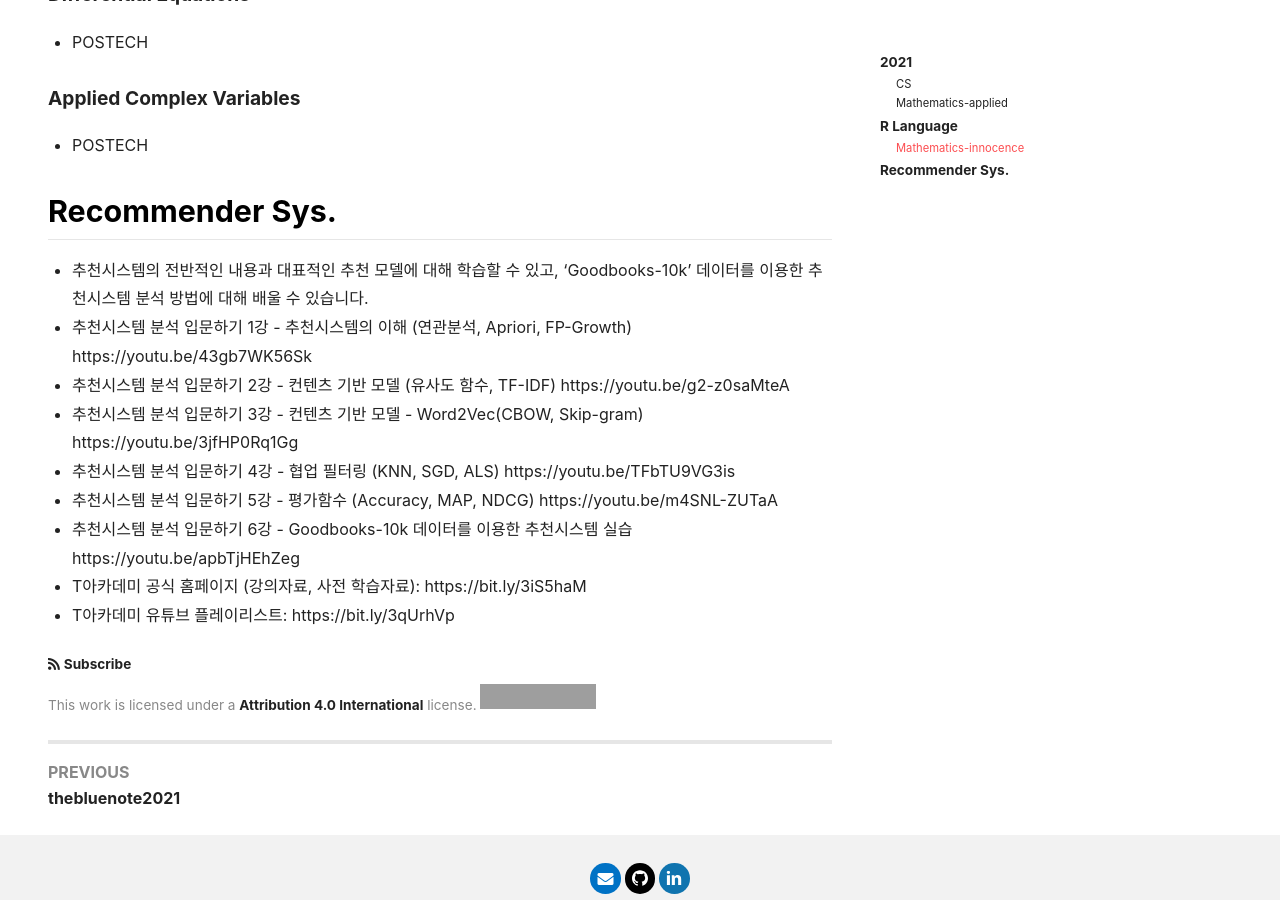
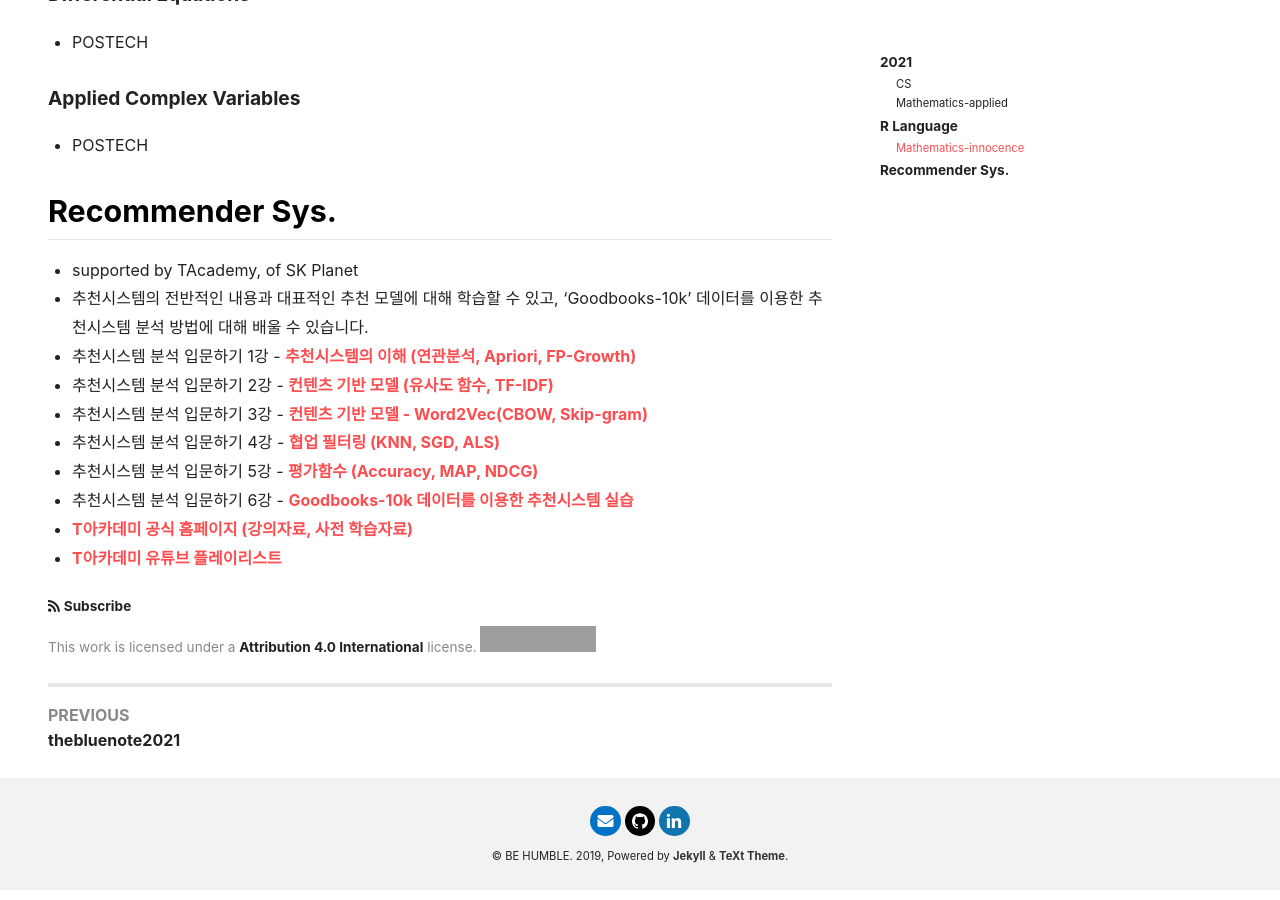
Before and after one commit to underthelights/previous, a Jekyll site: the page built from _posts/thebluenote/2021-01-07-2021thefirsthalf.md, in a window 1280 px wide and 900 px high, scrolled down 6428 px. Built offline with Jekyll 4.4.1, drawn with Linux system fonts in a browser that asks for light colours; nearby versions of some CDN libraries; comment, search, counter and statistics services are not loaded; grey boxes are pictures that could not be loaded.

Commit message:
Update 2021-01-07-2021thefirsthalf.md

```diff
--- a/_posts/thebluenote/2021-01-07-2021thefirsthalf.md
+++ b/_posts/thebluenote/2021-01-07-2021thefirsthalf.md
@@ -295,12 +295,13 @@ https://m.facebook.com/groups/255834461424286?view=permalink&id=584811878526541
 - POSTECH
 
 ## Recommender Sys.
+- supported by TAcademy, of SK Planet
 - 추천시스템의 전반적인 내용과 대표적인 추천 모델에 대해 학습할 수 있고, ‘Goodbooks-10k’ 데이터를 이용한 추천시스템 분석 방법에 대해 배울 수 있습니다.
-- 추천시스템 분석 입문하기 1강 - 추천시스템의 이해 (연관분석, Apriori, FP-Growth) https://youtu.be/43gb7WK56Sk
-- 추천시스템 분석 입문하기 2강 - 컨텐츠 기반 모델 (유사도 함수, TF-IDF) https://youtu.be/g2-z0saMteA
-- 추천시스템 분석 입문하기 3강 - 컨텐츠 기반 모델 - Word2Vec(CBOW, Skip-gram) https://youtu.be/3jfHP0Rq1Gg
-- 추천시스템 분석 입문하기 4강 - 협업 필터링 (KNN, SGD, ALS) https://youtu.be/TFbTU9VG3is
-- 추천시스템 분석 입문하기 5강 - 평가함수 (Accuracy, MAP, NDCG) https://youtu.be/m4SNL-ZUTaA
-- 추천시스템 분석 입문하기 6강 - Goodbooks-10k 데이터를 이용한 추천시스템 실습 https://youtu.be/apbTjHEhZeg
-- T아카데미 공식 홈페이지 (강의자료, 사전 학습자료): https://bit.ly/3iS5haM
-- T아카데미 유튜브 플레이리스트: https://bit.ly/3qUrhVp
+- 추천시스템 분석 입문하기 1강 - [추천시스템의 이해 (연관분석, Apriori, FP-Growth)](https://youtu.be/43gb7WK56Sk)
+- 추천시스템 분석 입문하기 2강 - [컨텐츠 기반 모델 (유사도 함수, TF-IDF)](https://youtu.be/g2-z0saMteA)
+- 추천시스템 분석 입문하기 3강 - [컨텐츠 기반 모델 - Word2Vec(CBOW, Skip-gram)](https://youtu.be/3jfHP0Rq1Gg)
+- 추천시스템 분석 입문하기 4강 - [협업 필터링 (KNN, SGD, ALS)](https://youtu.be/TFbTU9VG3is)
+- 추천시스템 분석 입문하기 5강 - [평가함수 (Accuracy, MAP, NDCG)](https://youtu.be/m4SNL-ZUTaA)
+- 추천시스템 분석 입문하기 6강 - [Goodbooks-10k 데이터를 이용한 추천시스템 실습](https://youtu.be/apbTjHEhZeg)
+- [T아카데미 공식 홈페이지 (강의자료, 사전 학습자료)](https://bit.ly/3iS5haM)
+- [T아카데미 유튜브 플레이리스트](https://bit.ly/3qUrhVp)
```
